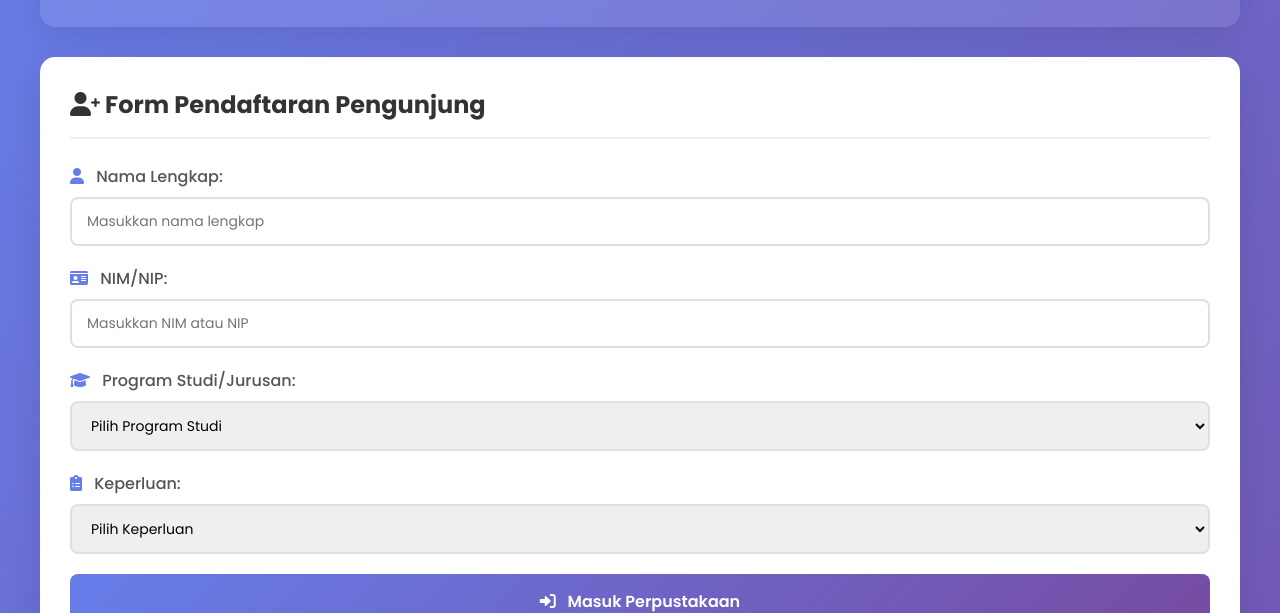
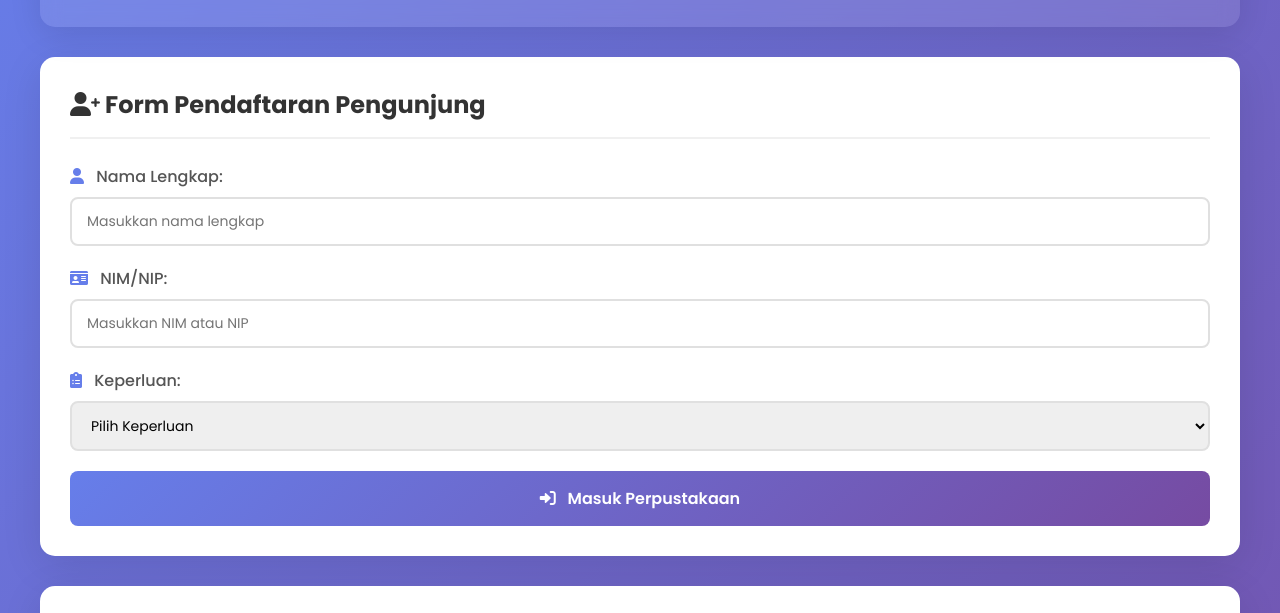
Before and after one commit to muksin15028-debug/Muhsin-HerulWeb.github.io, a plain HTML site: page index.html in a window 1280 px wide. Shown: the part 148-761 px from the top of the page. Drawn offline with Linux system fonts and the light colour scheme.

Commit message:
Remove program study field from visitor form

```diff
--- a/index.html
+++ b/index.html
@@ -447,22 +447,6 @@
                 </div>
 
                 <div class="form-group">
-                    <label for="program_studi"><i class="fas fa-graduation-cap"></i> Program Studi/Jurusan:</label>
-                    <select id="program_studi" name="program_studi" required>
-                        <option value="">Pilih Program Studi</option>
-                        <option value="Teknik Informatika">Teknik Informatika</option>
-                        <option value="Sistem Informasi">Sistem Informasi</option>
-                        <option value="Teknik Elektro">Teknik Elektro</option>
-                        <option value="Teknik Mesin">Teknik Mesin</option>
-                        <option value="Manajemen">Manajemen</option>
-                        <option value="Akuntansi">Akuntansi</option>
-                        <option value="Dosen">Dosen</option>
-                        <option value="Staff">Staff</option>
-                        <option value="Umum">Umum</option>
-                    </select>
-                </div>
-
-                <div class="form-group">
                     <label for="keperluan"><i class="fas fa-clipboard-list"></i> Keperluan:</label>
                     <select id="keperluan" name="keperluan" required>
                         <option value="">Pilih Keperluan</option>
@@ -499,7 +483,6 @@
                             <th>No</th>
                             <th>Nama</th>
                             <th>NIM/NIP</th>
-                            <th>Program Studi</th>
                             <th>Keperluan</th>
                             <th>Waktu Masuk</th>
                             <th>Aksi</th>
@@ -604,14 +587,12 @@
 
             const nama = document.getElementById('nama').value;
             const nim = document.getElementById('nim').value;
-            const programStudi = document.getElementById('program_studi').value;
             const keperluan = document.getElementById('keperluan').value;
 
             const newVisitor = {
                 id: Date.now(),
                 nama: nama,
                 nim: nim,
-                programStudi: programStudi,
                 keperluan: keperluan,
                 waktuMasuk: getCurrentTime(),
                 tanggal: new Date().toLocaleDateString('id-ID'),
@@ -647,14 +628,13 @@
             const filteredVisitors = activeVisitors.filter(v =>
                 v.nama.toLowerCase().includes(searchTerm) ||
                 v.nim.toLowerCase().includes(searchTerm) ||
-                v.programStudi.toLowerCase().includes(searchTerm) ||
                 v.keperluan.toLowerCase().includes(searchTerm)
             );
 
             if (filteredVisitors.length === 0) {
                 visitorList.innerHTML = `
                     <tr>
-                        <td colspan="7" style="text-align: center; padding: 30px;">
+                        <td colspan="6" style="text-align: center; padding: 30px;">
                             <i class="fas fa-users" style="font-size: 48px; color: #ccc; margin-bottom: 10px; display: block;"></i>
                             Belum ada pengunjung hari ini
                         </td>
@@ -668,7 +648,6 @@
                     <td>${index + 1}</td>
                     <td>${visitor.nama}</td>
                     <td>${visitor.nim}</td>
-                    <td>${visitor.programStudi}</td>
                     <td>${visitor.keperluan}</td>
                     <td>${visitor.waktuMasuk}</td>
                     <td>
@@ -712,7 +691,7 @@
                 const visitorIndex = visitors.findIndex(v => v.id === currentExitId);
 
                 if (visitorIndex !== -1) {
-                    // Hapus pengunjung dari daftar (atau bisa juga diubah statusnya menjadi inactive)
+                    // Hapus pengunjung dari daftar
                     visitors.splice(visitorIndex, 1);
                     localStorage.setItem('visitors', JSON.stringify(visitors));
 
@@ -775,4 +754,4 @@
         cleanupOldData();
     </script>
 </body>
-</html>
+    </html>
```
